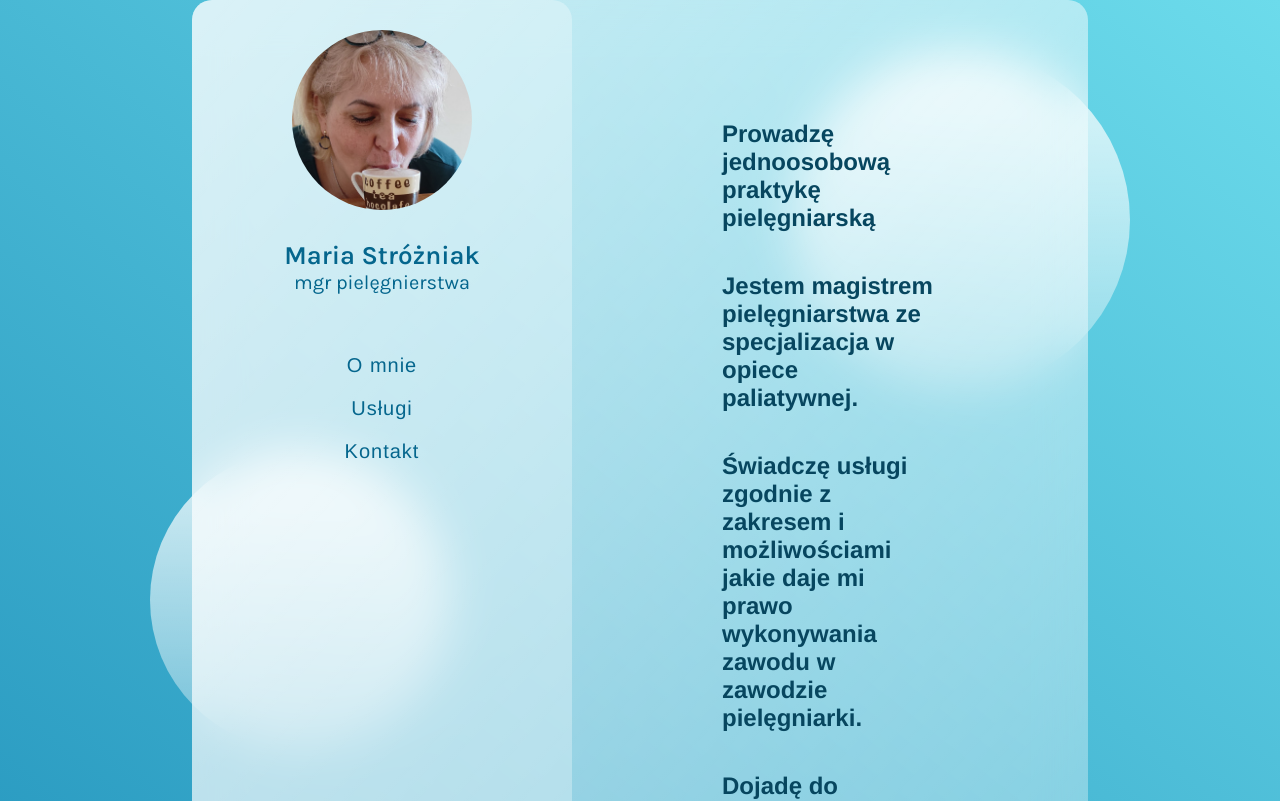
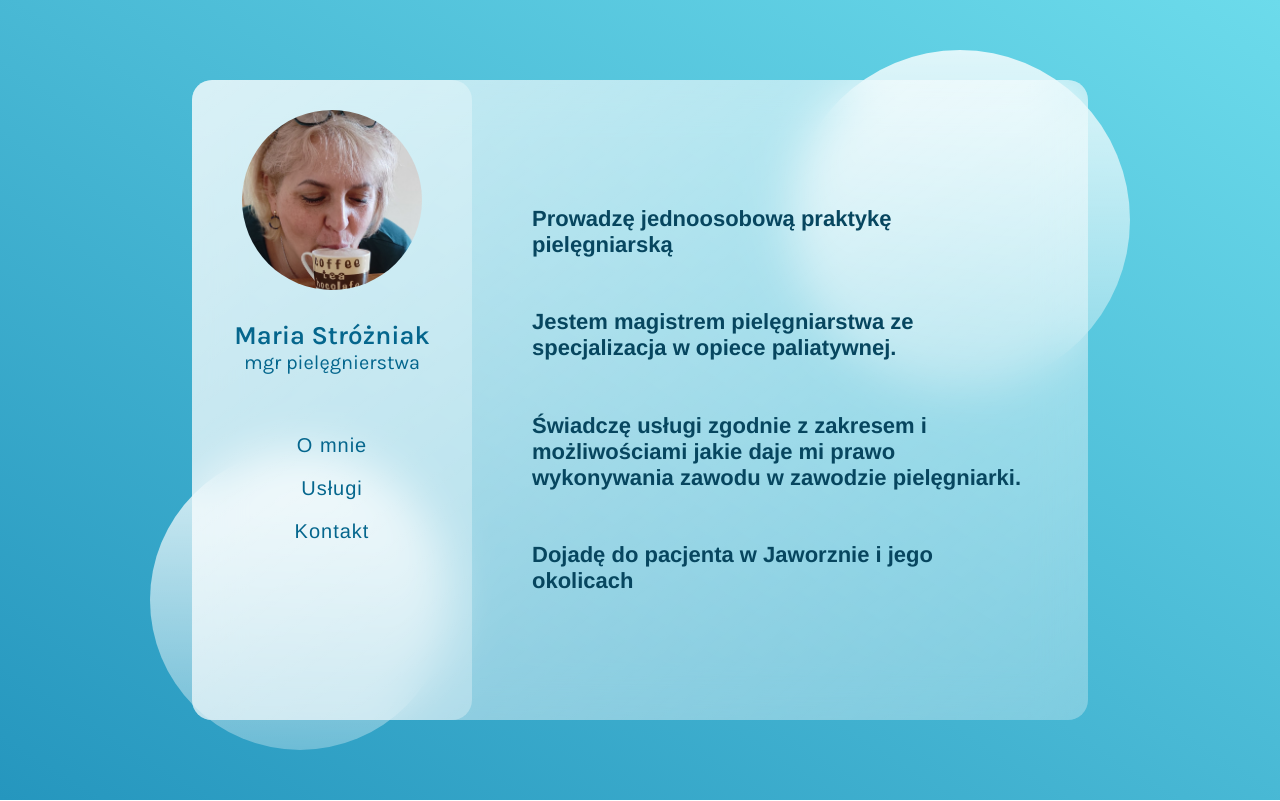
Before and after one commit to TymoteuszStr/SerwisMed-glassApp, a Vue app: page / in a window 1280 px wide. Shown: the top 801 px of the page. Built offline with nearby package versions, Linux system fonts and the light colour scheme.

Commit message:
set proper sizing

```diff
--- a/src/components/Dashboard.vue
+++ b/src/components/Dashboard.vue
@@ -1,7 +1,7 @@
 <template>
   <div class="dashboard">
     <Who />
-    <Nav @navNr="emitNavNr" />
+    <Nav class="nav" @navNr="emitNavNr" />
   </div>
 </template>
 
@@ -37,15 +37,23 @@ export default {
   border-radius: inherit;
 }
 
-@media (max-width: 1024px) {
+@media (max-width: 959px) {
   .dashboard {
     display: flex;
     flex-direction: column;
     align-items: center;
-    width: 100%;
+    width: inherit;
     min-width: initial;
     background-color: rgba(255, 255, 255, 0);
     height: auto;
+    .nav {
+      width: inherit;
+    }
+  }
+}
+@media (max-width: 1280px) {
+  .dashboard {
+    min-width: 280px;
   }
 }
 </style>
--- a/src/components/Description.vue
+++ b/src/components/Description.vue
@@ -49,18 +49,19 @@ export default {
   display: flex;
   flex-direction: column;
   justify-content: space-around;
-  margin: 100px 150px;
+  margin: 100px 60px;
+  overflow-y: auto;
   .text {
     position: relative;
     top: 0;
     left: 0;
-    padding: 20px 0;
-    font-size: 24px;
+    padding: 10px 0;
+    font-size: 22px;
     font-weight: 600;
     color: rgb(7, 70, 95);
   }
 }
-@media (max-width: 1024px) {
+@media (max-width: 959px) {
   .textWrapper {
     background: linear-gradient(
       to right bottom,
@@ -70,6 +71,7 @@ export default {
     top: auto;
     left: 0;
     height: 400px;
+    width: inherit;
     margin: 0;
     text-align: center;
     overflow-y: scroll;
--- a/src/components/Glass.vue
+++ b/src/components/Glass.vue
@@ -20,8 +20,14 @@ export default {
     const setCurrentPage = ($event) => {
       currentPage.value = $event;
     };
-    const showText = window.innerWidth >= 1280 ? true : false;
+    let showText = ref(window.innerWidth >= 960 ? true : false);
 
+    const toggleMobileView = () => {
+      showText.value = window.innerWidth >= 960 ? true : false;
+      console.log("test");
+    };
+
+    window.addEventListener("resize", toggleMobileView);
     return { setCurrentPage, currentPage, showText };
   },
 };
@@ -41,14 +47,16 @@ export default {
   border-radius: 20px;
   z-index: 10;
   backdrop-filter: blur(24px);
+  max-height: 80vh;
 }
 
-@media (max-width: 1024px) {
+@media (max-width: 959px) {
   .glass {
     width: 80%;
-
+    max-height: initial;
     .dashboard {
       width: 100%;
+      max-height: initial;
     }
   }
 }
--- a/src/components/Nav.vue
+++ b/src/components/Nav.vue
@@ -25,7 +25,7 @@ export default {
   setup(props, { emit }) {
     const navList = ["O mnie", "Usługi", "Kontakt"];
     let currentPage = ref(null);
-    const showText = window.innerWidth < 1280 ? true : false;
+    const showText = ref(window.innerWidth < 960 ? true : false);
 
     const hideDescription = () => {
       currentPage.value = null;
@@ -39,6 +39,12 @@ export default {
       if (currentPage.value === index) hideDescription();
       else emitNavNr(index);
     };
+
+    const toggleMobileView = () => {
+      showText.value = window.innerWidth >= 960 ? true : false;
+    };
+
+    window.addEventListener("resize", toggleMobileView);
     return { navList, currentPage, showText, navClickHandle };
   },
 };
@@ -72,12 +78,13 @@ export default {
   }
 }
 
-@media (max-width: 1024px) {
+@media (max-width: 959px) {
   .navList {
     .navItem {
       display: flex;
       flex-direction: column;
       align-items: center;
+      width: 100%;
     }
   }
 }
```
